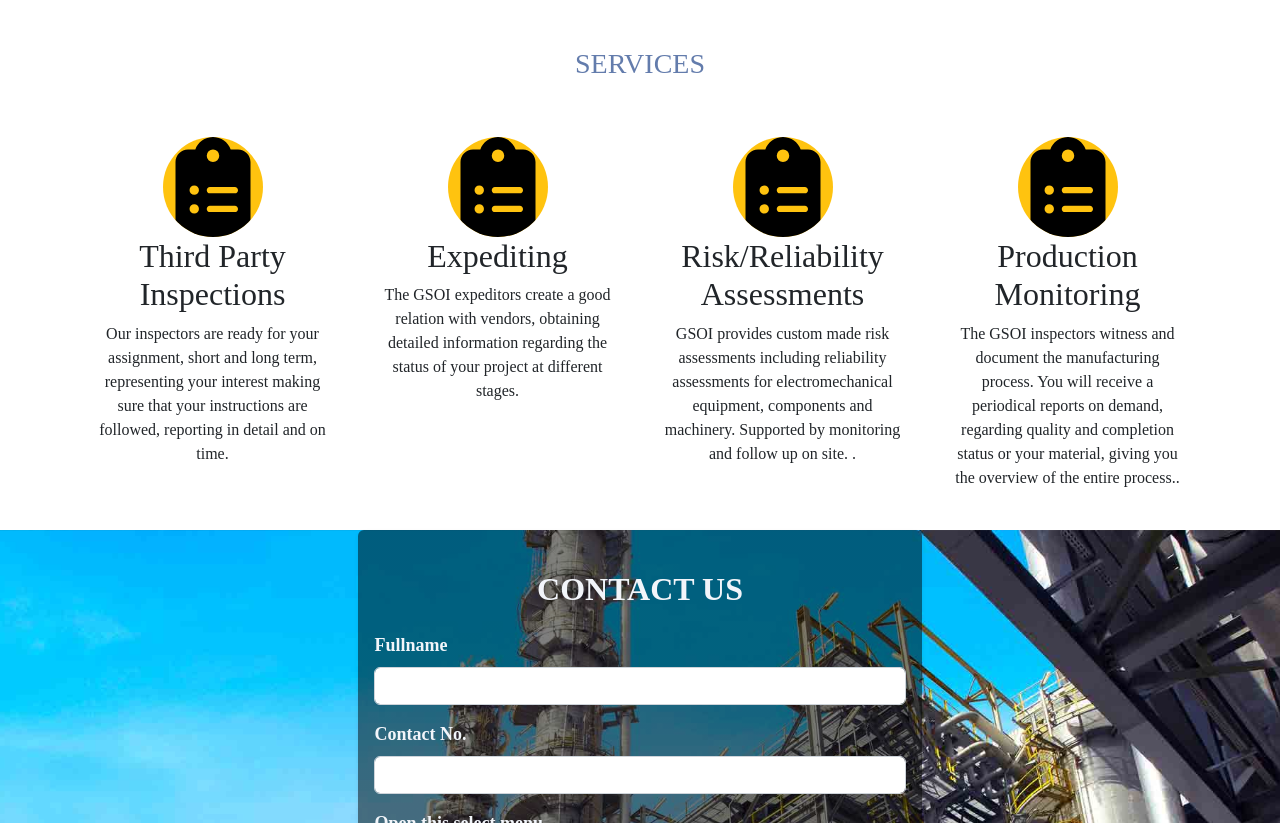
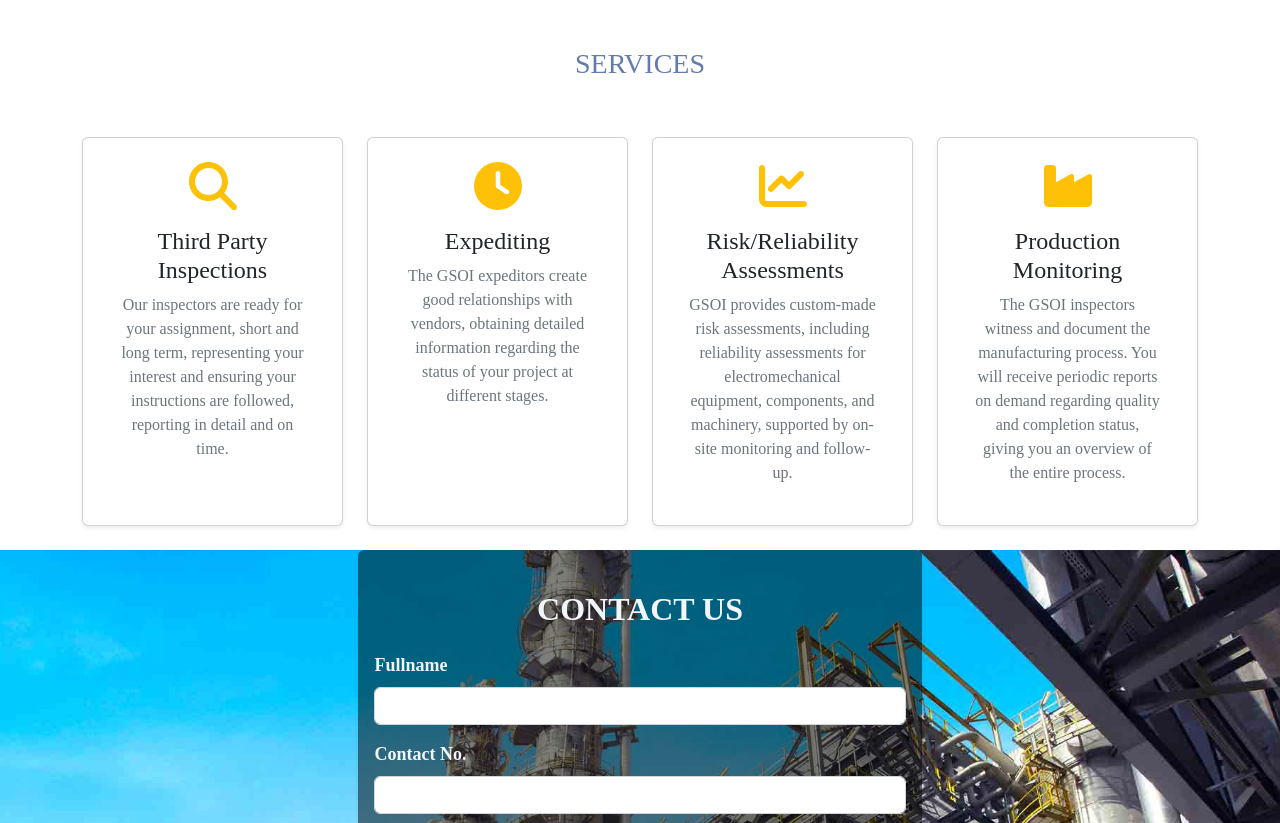
Before and after one commit to emmanuelSjamesB/vite-gsoi, a React (Vite) app: page / in a window 1280 px wide. Shown: the part 1320-2143 px from the top of the page. Built offline with nearby package versions, Linux system fonts and the light colour scheme.

Commit message:
Update services.jsx

```diff
--- a/src/components/services.jsx
+++ b/src/components/services.jsx
@@ -1,10 +1,84 @@
-import React from "react";
+import React from 'react';
+import { FontAwesomeIcon } from '@fortawesome/react-fontawesome';
+import {
+  faSearch,        // Icono para inspecciones
+  faClock,         // Icono para expediting
+  faChartLine,     // Icono para evaluaciones de riesgo
+  faIndustry,      // Icono para monitoreo de producción
+} from '@fortawesome/free-solid-svg-icons';
+/*import React from "react";
 import { faGlobe, faClipboardList } from '@fortawesome/free-solid-svg-icons'
 import { FontAwesomeIcon } from '@fortawesome/react-fontawesome'
-
+*/
 const Solutions = () => {
     return (
         <>
+      <div className="container titulo-h3">
+        <h3 className="text-center text-uppercase pt-4 py-5">Services</h3>
+      </div>
+      <div className="container marketing">
+        <div className="row">
+          {/* Third Party Inspections */}
+          <div className="col-lg-3 col-md-6 mb-4">
+            <div className="card h-100 shadow-sm text-center p-4">
+              <div className="icon-container mb-3">
+                <FontAwesomeIcon icon={faSearch} size="3x" className="text-warning" />
+              </div>
+              <h2 className="h4">Third Party Inspections</h2>
+              <p className="text-muted">
+                Our inspectors are ready for your assignment, short and long term, representing your interest and ensuring your instructions are followed, reporting in detail and on time.
+              </p>
+            </div>
+          </div>
+
+          {/* Expediting */}
+          <div className="col-lg-3 col-md-6 mb-4">
+            <div className="card h-100 shadow-sm text-center p-4">
+              <div className="icon-container mb-3">
+                <FontAwesomeIcon icon={faClock} size="3x" className="text-warning" />
+              </div>
+              <h2 className="h4">Expediting</h2>
+              <p className="text-muted">
+                The GSOI expeditors create good relationships with vendors, obtaining detailed information regarding the status of your project at different stages.
+              </p>
+            </div>
+          </div>
+
+          {/* Risk/Reliability Assessments */}
+          <div className="col-lg-3 col-md-6 mb-4">
+            <div className="card h-100 shadow-sm text-center p-4">
+              <div className="icon-container mb-3">
+                <FontAwesomeIcon icon={faChartLine} size="3x" className="text-warning" />
+              </div>
+              <h2 className="h4">Risk/Reliability Assessments</h2>
+              <p className="text-muted">
+                GSOI provides custom-made risk assessments, including reliability assessments for electromechanical equipment, components, and machinery, supported by on-site monitoring and follow-up.
+              </p>
+            </div>
+          </div>
+
+          {/* Production Monitoring */}
+          <div className="col-lg-3 col-md-6 mb-4">
+            <div className="card h-100 shadow-sm text-center p-4">
+              <div className="icon-container mb-3">
+                <FontAwesomeIcon icon={faIndustry} size="3x" className="text-warning" />
+              </div>
+              <h2 className="h4">Production Monitoring</h2>
+              <p className="text-muted">
+                The GSOI inspectors witness and document the manufacturing process. You will receive periodic reports on demand regarding quality and completion status, giving you an overview of the entire process.
+              </p>
+            </div>
+          </div>
+        </div>
+      </div>
+    </>
+
+    );
+};
+
+export default Solutions;
+
+ /*<>
             <div className="container titulo-h3">
                 <h3 className="text-center text-uppercase pt-4 py-5">Services</h3>
             </div>
@@ -49,8 +123,4 @@ const Solutions = () => {
 
                 </div>
             </div>
-        </>
-    );
-};
-
-export default Solutions;
+        </>*/
```
